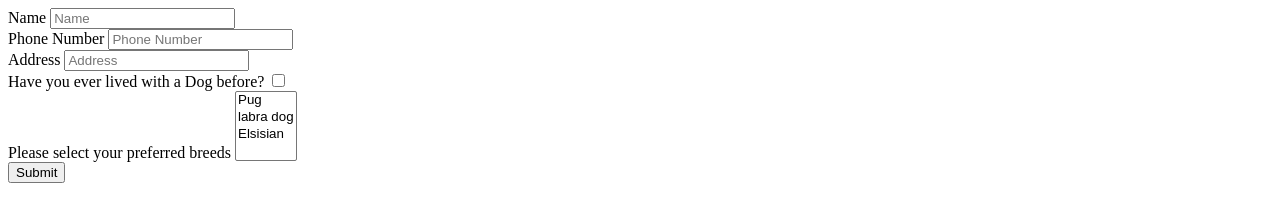
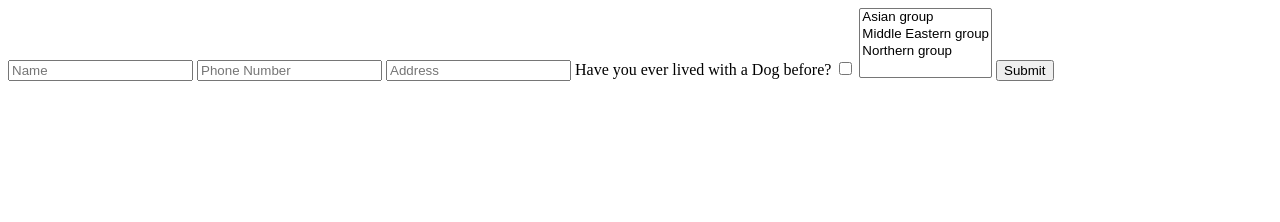
Before and after one commit to acciojob/dog-adoption-application-Yogndr, a website: page main.html in a window 1280 px wide. Drawn offline with Linux system fonts and the light colour scheme.

Commit message:
created a submission

```diff
--- a/main.html
+++ b/main.html
@@ -7,8 +7,7 @@
 </head>
 
 <body>
-	<form>
-		<label for="name">Name</label>
+	<!-- <label for="name">Name</label>
 	<input id="name" type="text" placeholder="Name"><br>
 	<label for="phone">Phone Number</label>
 	<input id="phone" type="text" placeholder="Phone Number"><br>
@@ -23,9 +22,22 @@
 		<option>Elsisian</option>
 	</select><br>
 	<input id="submit" type="submit" value="Submit">
+	</form> -->
+	<form>
+		<input type="text" id="name" placeholder="Name">
+		<input type="text" id="phone" placeholder="Phone Number">
+		<input type="text" id="address" placeholder="Address">
+		<label for="checkbox">Have you ever lived with a Dog before?</label>
+		<input type="checkbox" id="checkbox" value="Have you ever lived with a Dog before?">
+		<select id="multiSelect" type="select" multiple>
+			<option>Asian group</option>
+			<option>Middle Eastern group</option>
+			<option>Northern group</option>
+		</select>
+		<input type="submit" id="submit" value="Submit" >
+
 	</form>
-
-		<!-- the entire body must be written by student -->
+	<!-- the entire body must be written by student -->
     <script type="text/javascript" src="./script.js">
 </script>
 
```
